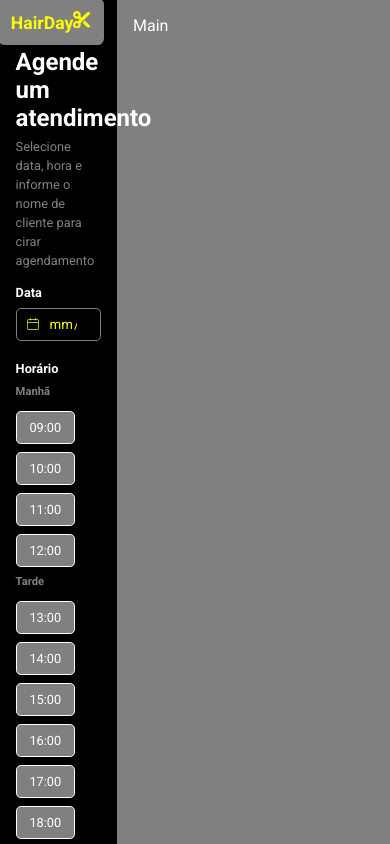
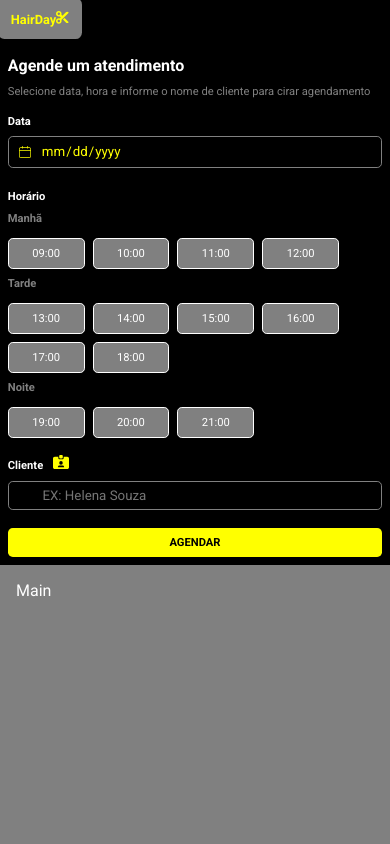
Before and after one commit to vuvufelix/HairDay, a React (Vite) app: page / in a window 390 px wide. Shown: the top 844 px of the page. Built offline with nearby package versions, Linux system fonts and the light colour scheme.

Commit message:
feat: add section responsive

```diff
--- a/src/App.css
+++ b/src/App.css
@@ -13,3 +13,13 @@
     min-height: 100%;
   }
 }
+
+@media screen and (max-width: 528px) {
+  .app-container {
+    flex-direction: column;
+
+    section {
+      width: 100%;
+    }
+  }
+}
--- a/src/components/Section.css
+++ b/src/components/Section.css
@@ -121,3 +121,36 @@ section {
         }
     }
 }
+
+@media screen and (max-width: 700px) {
+    section {
+        padding: 2%;
+
+        .title {
+            font-size: 0.8rem;
+        }
+
+        .second-title {
+            font-size: 1rem;
+            margin-top: 3rem;
+        }
+
+        .legend-instruction {
+            font-size: 0.7rem;
+        }
+
+        form {
+            .label-title {
+                font-size: 0.7rem;
+            }
+
+            .span-title {
+                font-size: 0.7rem;
+            }
+
+            button {
+                font-size: 0.7rem;
+            }
+        }
+    }
+}
--- a/src/components/timeButton/Time.css
+++ b/src/components/timeButton/Time.css
@@ -13,3 +13,37 @@ time {
         cursor: pointer;
     }
 }
+
+@media screen and (max-width: 700px) {
+    time {
+        width: calc((100% / 2) - 0.4rem);
+        text-align: center;
+        font-size: 0.7rem;
+    }
+}
+
+@media screen and (max-width: 901px) {
+    time {
+        width: calc((100% / 2) - 0.25rem);
+        text-align: center;
+    }
+}
+
+@media screen and (max-width: 528px) {
+    time {
+        width: calc((100% / 3) - 3rem);
+        text-align: center;
+    }
+}
+
+@media screen and (max-width: 324px) {
+    time {
+        width: calc((100% / 2) - 4rem);
+    }
+}
+
+@media screen and (max-width: 230px) {
+    time {
+        width: calc((100% / 2) - 0.4rem);
+    }
+}
```
